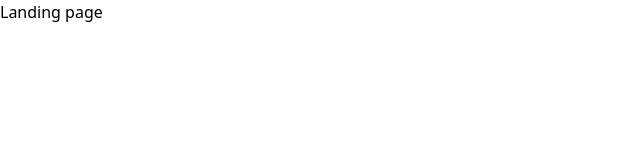
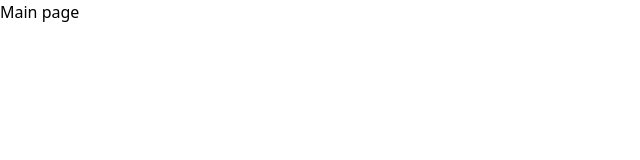
Before and after one commit to AxelCHCR/ProyectoRokbit, a Next.js app: page / in a window 1280 px wide. Shown: the top 160 px of the page, without its empty margins (0-640 px from the left). Built offline with nearby package versions, Linux system fonts and the light colour scheme.

Commit message:
other: commit test

```diff
--- a/src/app/page.tsx
+++ b/src/app/page.tsx
@@ -1,3 +1,3 @@
 export default function Home() {
-  return <div>Landing page</div>;
+  return <div>Main page</div>;
 }
```
